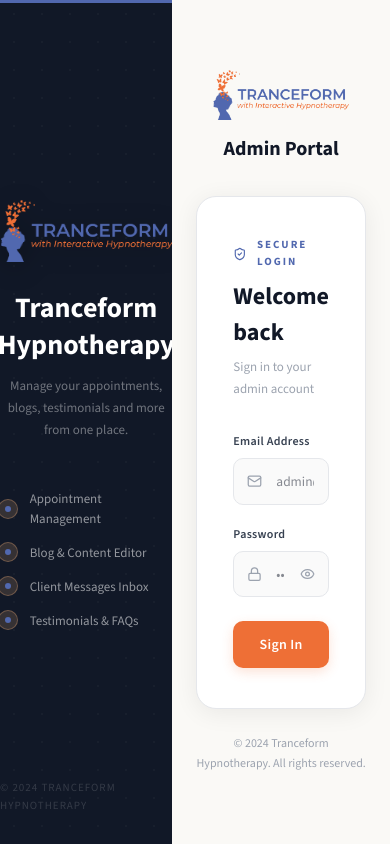
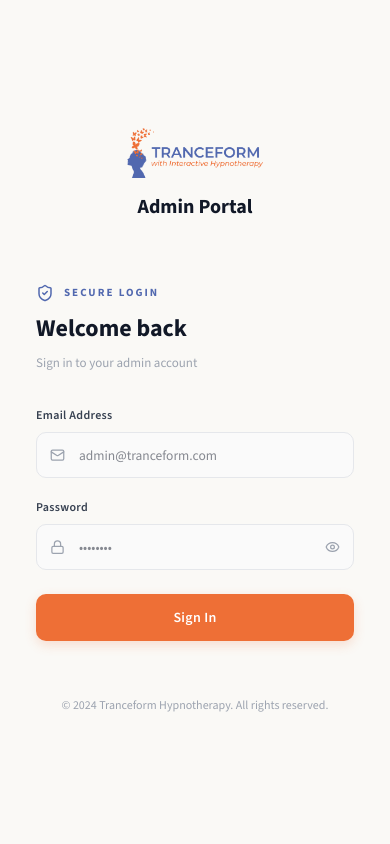
Before and after one commit to digicoders-git/Tranceform_Admin_Panel, a React (Vite) app: page /login in a window 390 px wide. Built offline with nearby package versions, Linux system fonts and the light colour scheme.

Commit message:
working mode

```diff
--- /dev/null
+++ b/src/pages/Login.css
@@ -0,0 +1,63 @@
+.login-container {
+  min-height: 100vh;
+  display: flex;
+  background: #faf9f6;
+}
+
+.login-left {
+  width: 45%;
+  background: #111827;
+  display: flex;
+  flex-direction: column;
+  align-items: center;
+  justify-content: center;
+  padding: 60px 48px;
+  position: relative;
+  overflow: hidden;
+}
+
+.login-right {
+  flex: 1;
+  display: flex;
+  align-items: center;
+  justify-content: center;
+  padding: 40px 24px;
+}
+
+.login-form-card {
+  background: white;
+  border-radius: 20px;
+  padding: 40px 36px;
+  box-shadow: 0 4px 24px rgba(0,0,0,0.07);
+  border: 1px solid #e5e7eb;
+  width: 100%;
+  max-width: 400px;
+}
+
+.mobile-logo-section {
+  display: none;
+}
+
+/* Responsive adjustments */
+@media (max-width: 1024px) {
+  .login-left {
+    display: none;
+  }
+
+  .mobile-logo-section {
+    display: block;
+  }
+}
+
+@media (max-width: 480px) {
+  .login-right {
+    padding: 20px 16px;
+  }
+
+  .login-form-card {
+    padding: 30px 20px;
+    border: none;
+    box-shadow: none;
+    background: transparent;
+  }
+}
--- a/src/pages/Login.jsx
+++ b/src/pages/Login.jsx
@@ -4,6 +4,7 @@
 import { useNavigate } from 'react-router-dom';
 import { Mail, Lock, Eye, EyeOff, ShieldCheck } from 'lucide-react';
 import API_URL from '../config';
+import './Login.css';
 
 const Login = () => {
   const { login } = useAuth();
@@ -29,15 +30,9 @@
   };
 
   return (
-    <div style={{ minHeight: '100vh', display: 'flex', background: '#faf9f6' }}>
+    <div className="login-container">
 
-      {/* ── Left Panel ── */}
-      <div style={{
-        width: '45%', background: '#111827',
-        display: 'flex', flexDirection: 'column',
-        alignItems: 'center', justifyContent: 'center',
-        padding: '60px 48px', position: 'relative', overflow: 'hidden'
-      }} className="hidden lg:flex">
+      <div className="login-left">
 
         {/* Subtle pattern */}
         <div style={{
@@ -91,11 +86,10 @@
       </div>
 
       {/* ── Right Panel (Form) ── */}
-      <div style={{ flex: 1, display: 'flex', alignItems: 'center', justifyContent: 'center', padding: '40px 24px' }}>
+      <div className="login-right">
         <div style={{ width: '100%', maxWidth: '400px' }}>
 
-          {/* Mobile Logo */}
-          <div style={{ textAlign: 'center', marginBottom: '32px' }} className="lg:hidden">
+          <div className="mobile-logo-section" style={{ textAlign: 'center', marginBottom: '32px' }}>
             <img
               src="/image.png"
               alt="Logo"
@@ -103,10 +97,8 @@
             />
             <h1 style={{ fontSize: '20px', fontFamily: "'Source Sans 3', sans-serif", color: '#111827', fontWeight: '700' }}>Admin Portal</h1>
           </div>
-
           {/* Form Card */}
-          <div style={{ background: 'white', borderRadius: '20px', padding: '40px 36px', boxShadow: '0 4px 24px rgba(0,0,0,0.07)', border: '1px solid #e5e7eb' }}>
-
+          <div className="login-form-card">
             {/* Header */}
             <div style={{ marginBottom: '32px' }}>
               <div style={{ display: 'flex', alignItems: 'center', gap: '10px', marginBottom: '8px' }}>
```
